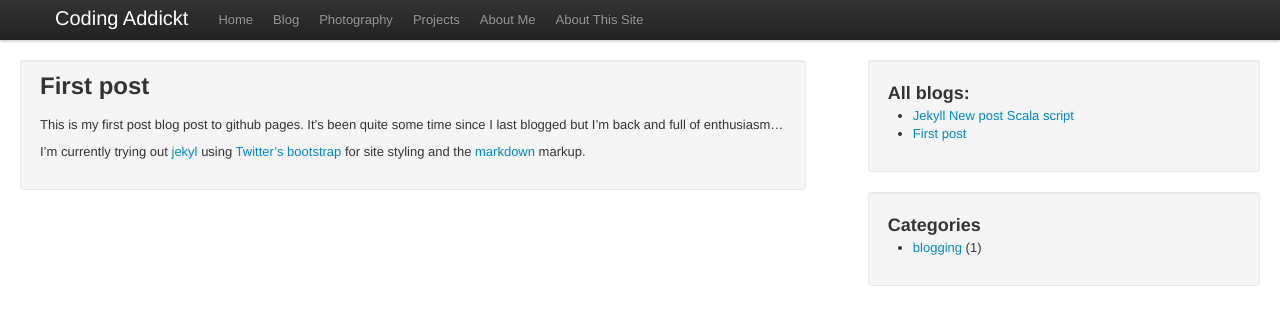
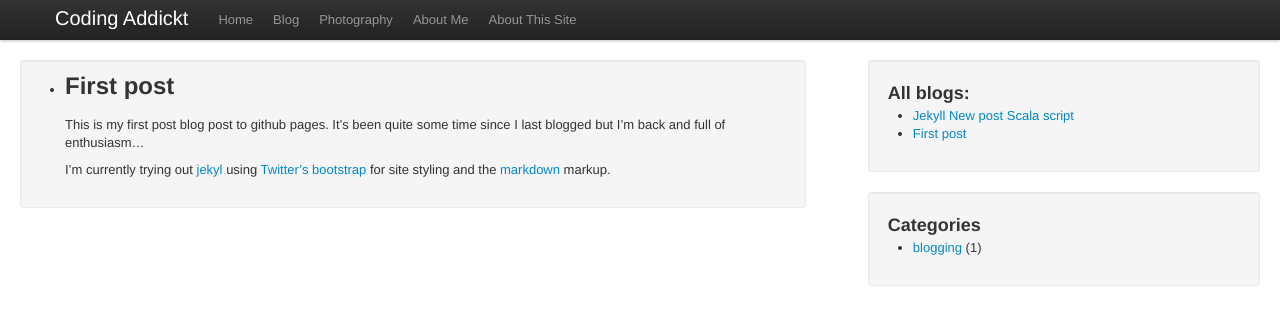
Before and after one commit to oxlade39/oxlade39.github.com, a Jekyll site: the page built from _posts/2012-04-10-test-blog.md, in a window 1280 px wide. Shown: the top 325 px of the page. Built offline with Jekyll 4.4.1, drawn with Linux system fonts in a browser that asks for light colours; nearby versions of some CDN libraries.

Commit message:
adding a blog index. changing rake to not run jekyll with --auto as seems to loop. making index page readmore button nicer

```diff
--- a/_config.yml
+++ b/_config.yml
@@ -1,4 +1,5 @@
 destination: '_site2'
+paginate: 20
 blog_title: 'Coding Addickt'
 nav_items:
     - Home
@@ -10,12 +11,10 @@ navigation:
 - text: Home
   url: /index.html
 - text: Blog
-  url: /blog.html
+  url: /blog/index.html
   group: blog
 - text: Photography
   url: /photography.html
-- text: Projects
-  url: /project.html
 - text: About Me
   url: /aboutMe.html
 - text: About This Site
--- a/_includes/nav.html
+++ b/_includes/nav.html
@@ -6,7 +6,7 @@
         <span class="icon-bar"></span>
         <span class="icon-bar"></span>
       </a>
-      <a class="brand" href="/">{{ site.blog_title }}</a>
+      <a class="brand" href="/index.html">{{ site.blog_title }}</a>
       <div class="nav-collapse">
 
 		  <ul class="nav">
--- a/_layouts/post.html
+++ b/_layouts/post.html
@@ -4,7 +4,11 @@ group: blog
 ---
 <div class="row-fluid">
 	<div class="span11 well">
-   		<h2 class="post">{{ page.title }}</h1>
-		<div>{{ content }}</div>
+		<ul>
+			<li>
+				<h2 class="post">{{ page.title }}</h1>
+				<div>{{ content }}</div>
+			</li>
+		</ul>
 	</div>
 </div> <!-- // end post layout -->
--- a/index.html
+++ b/index.html
@@ -10,8 +10,8 @@ title: index
 			<p>{{ post.content | truncate: 450 }}</p>
 			{% if post.content.size > 450 %}
 			<div class="btn-group">
-  				<a class="btn" href="{{ post.url }}">
-					Read More &raquo;
+  				<a class="btn btn-primary btn-mini" href="{{ post.url }}">
+					Read More &rarr;
 				</a>
 			</div>
 			{% endif %}
--- a/rakefile.rb
+++ b/rakefile.rb
@@ -7,7 +7,7 @@
 
   desc 'Run the jekyll dev server'
   task :server do
-    system "jekyll --server --auto"
+    system "jekyll --server"
   end
 
   desc 'Clean temporary files and run the server'
```
Also changed, not shown: blog/index.html (added, +12 -0 lines).
